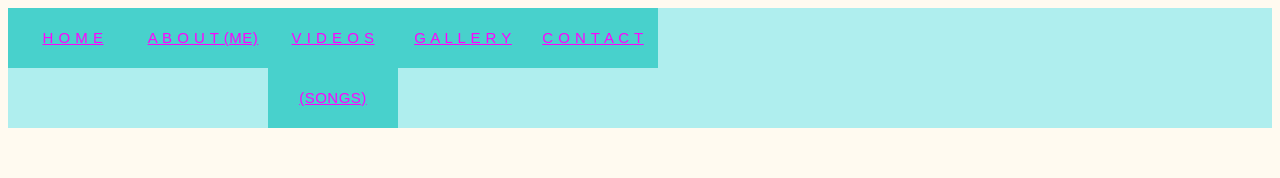
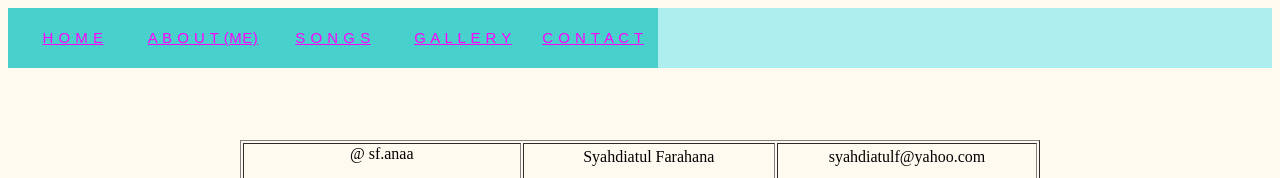
Before and after one commit to syahdiatulf/deasyx, a plain HTML site: page contact.html in a window 1280 px wide. Shown: the top 178 px of the page. Drawn offline with Linux system fonts and the light colour scheme.

Commit message:
Update contact.html

```diff
--- a/contact.html
+++ b/contact.html
@@ -40,7 +40,7 @@
 		<ul>
 			<li><a href="index.html">H O M E</a></li>
 			<li><a href="about.html">A B O U T (ME)</a></li>
-			<li><a href="video.html">V I D E O S (SONGS)</a></li>
+			<li><a href="video.html">S O N G S</a></li>
 			<li><a href="photo.html">G A L L E R Y</a></li>
 			<li><a href="contact.html">C O N T A C T</a>
 		</ul>
```
